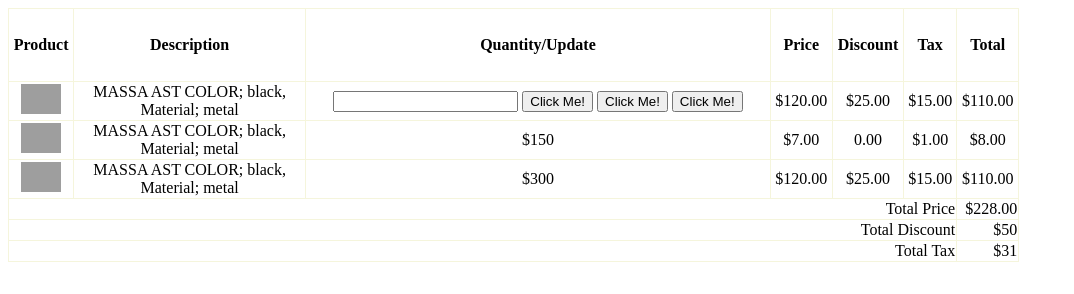
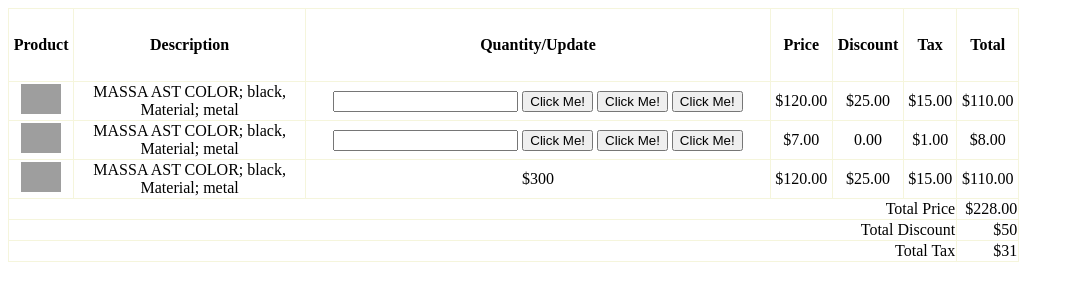
Before and after one commit to MinhAT18E/food, a plain HTML site: page index.html in a window 1280 px wide. Shown: the whole page, without its empty margins (0-1074 px from the left). Drawn offline with Linux system fonts and the light colour scheme; grey boxes are pictures that could not be loaded.

Commit message:
add button

```diff
--- a/index.html
+++ b/index.html
@@ -53,7 +53,14 @@
         </td>
         <td class="desProduct">MASSA AST
           COLOR; black, Material; metal</td>
-        <td>$150</td>
+        <td>
+            <!-- Input -->
+            <input type="text" id="fname" name="fname">
+            <!-- Button -->
+            <button type="button">Click Me!</button>
+            <button type="button">Click Me!</button>
+            <button type="button">Click Me!</button>
+        </td>
         <td>$7.00</td>
         <td>0.00</td>
         <td>$1.00</td>
```
